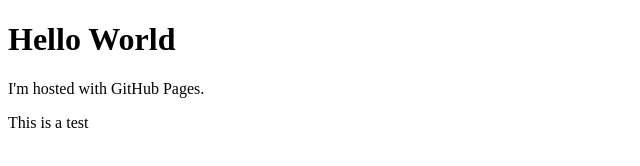
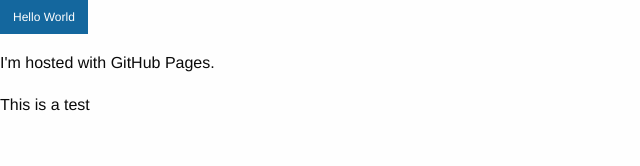
Before and after one commit to dulse/styling, a plain HTML site: page index.html in a window 1280 px wide. Shown: the whole page, without its empty margins (0-640 px from the left). Drawn offline with nearby package versions, Linux system fonts and the light colour scheme.

Commit message:
updating to current

```diff
--- a/index.html
+++ b/index.html
@@ -1,7 +1,16 @@
 <!DOCTYPE html>
 <html>
+
+  <head>
+    <meta charset="utf-8" />
+    <meta name="viewport" content="width=device-width, initial-scale=1.0" />
+    <title>Foundation | Welcome</title>
+    <link rel="stylesheet" href="stylesheets/foundation.css" />
+    <script src="js/vendor/modernizr.js"></script>
+  </head>
+
 <body>
-<h1>Hello World</h1>
+<a href="#" class="small button">Hello World</a>
 <p>I'm hosted with GitHub Pages.</p>
 <p>This is a test</p>
 </body>
```
Also changed, not shown: stylesheets/stylesheet.css (added).
